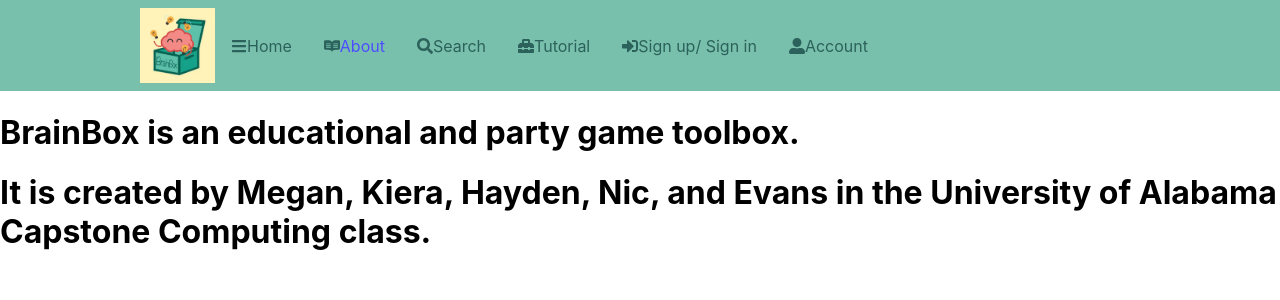
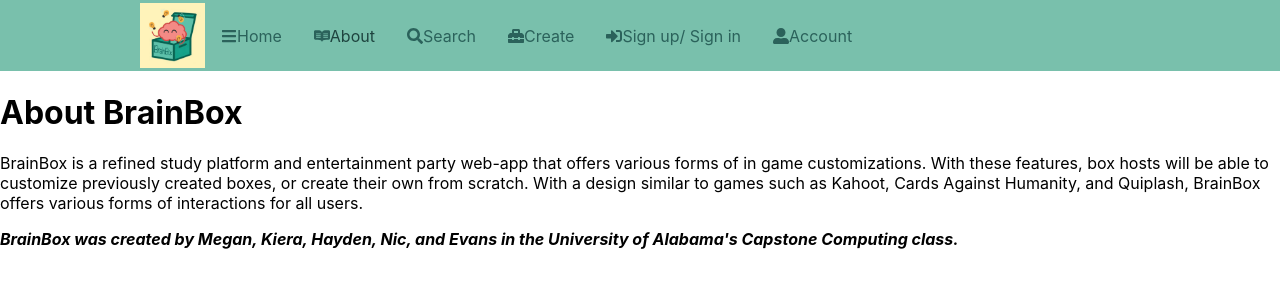
Before and after one commit to haydenjones7/react-website, a React (Create React App) app: page /about in a window 1280 px wide. Shown: the top 300 px of the page. Built offline with nearby package versions, Linux system fonts and the light colour scheme; the HTML template or start-up script is replaced by a standard one.

Commit message:
made changes

```diff
--- a/src/App.js
+++ b/src/App.js
@@ -5,7 +5,7 @@
   from 'react-router-dom';
 import Home from './pages';
 import About from './pages/about';
-import Tutorial from './pages/tutorial';
+import Create from './pages/create';
 import SignUp from './pages/signup';
 import Search from './pages/search';
 
@@ -14,11 +14,11 @@
     <Router>
     <Navbar />
     <Routes>
-      <Route exact path='/' exact element={<Home />} />
-      <Route exact path='/about' exact element={<About />} />
-      <Route exact path='/search' exact element={<Search />} />
-      <Route exact path='/tutorial' exact element={<Tutorial />} />
-      <Route exact path='/sign-up' exact element={<SignUp />} />
+      <Route exact path='/' element={<Home />} />
+      <Route exact path='/about' element={<About />} />
+      <Route exact path='/search' element={<Search />} />
+      <Route exact path='/create' element={<Create />} />
+      <Route exact path='/sign-up' element={<SignUp />} />
     </Routes>
     </Router>
   );
--- a/src/components/Navbar/NavbarElements.js
+++ b/src/components/Navbar/NavbarElements.js
@@ -10,7 +10,7 @@
 
 export const Nav = styled.nav`
    background: #79C0AC;
-   height: 85px;
+   height: 65px;
    display: flex;
    justify-content: space-between;
    padding: 0.2rem calc((100vw - 1000px) / 2);
@@ -26,9 +26,13 @@
    height: 100%;
    cursor: pointer;
    &.active {
-      color:#4d4dff;
+      color:#1E443F;
+   }
+   &:hover {
+      color:#eeb7b3;
    }
 `;
+
 
 export const Bars = styled(FaBars)`
    display: flex;
@@ -124,6 +128,6 @@
    /* width: 100vw; */
    /* white-space: 100vw; */
    @media screen and (max-width: 768px) {
-      display: none;
+      display: flex;
    }
 `;
--- a/src/components/Navbar/index.js
+++ b/src/components/Navbar/index.js
@@ -7,7 +7,7 @@
       <>
          <Nav>
             <NavMenu>
-               <img src={logo} alt="logo" height="75" width="75"/>
+               <img src={logo} alt="logo" height="65" width="65"/>
                <NavLink to="" activeStyle>
                   <Bars/>
                   Home
@@ -20,9 +20,9 @@
                   <SearchIcon/>
                   Search
                </NavLink>
-               <NavLink to="/tutorial" activeStyle>
+               <NavLink to="/create" activeStyle>
                   <Toolbox/>
-                  Tutorial
+                  Create
                </NavLink>
                <NavLink to="/sign-up" activeStyle>
                   <Signin/>
--- a/src/firebase-config.js
+++ b/src/firebase-config.js
@@ -2,12 +2,12 @@
 import { getAuth } from 'firebase/auth'
 
 const firebaseConfig = {
-    apiKey: "AIzaSyAF8ExMHA1-TESmgJDYeVzCQj7DtyVUcfQ",
-    authDomain: "auth-production-21219.firebaseapp.com",
-    projectId: "auth-production-21219",
-    storageBucket: "auth-production-21219.appspot.com",
-    messagingSenderId: "9502892813",
-    appId: "1:9502892813:web:28d55011eff6c9ebec0644"
+  apiKey: "AIzaSyDv-ViRiwlNKukYUMBnfDdcAFoRCRBLDOM",
+  authDomain: "brainbox-aaa8a.firebaseapp.com",
+  projectId: "brainbox-aaa8a",
+  storageBucket: "brainbox-aaa8a.appspot.com",
+  messagingSenderId: "937716920944",
+  appId: "1:937716920944:web:134da92e03f0480ef53ab5"
   }; //if publishing use env vars
 
   const app = initializeApp(firebaseConfig);
--- a/src/pages/about.js
+++ b/src/pages/about.js
@@ -2,14 +2,23 @@
 
 const About = () => {
    return (
-      <div>
-         <h1>
-            BrainBox is an educational and party game toolbox.
+      <div className="page">
+         <h1 className="title">
+         About BrainBox
          </h1>
-         <h1>
-            It is created by Megan, Kiera, Hayden, Nic, and Evans in the University of Alabama Capstone Computing class.
-         </h1>
-      </div>
+         <p>
+            BrainBox is a refined study platform and entertainment party web-app that offers various forms of in game customizations.
+            With these features, box hosts will be able to customize previously created boxes, or create their own from scratch.
+            With a design similar to games such as Kahoot, Cards Against Humanity, and Quiplash, BrainBox offers various forms of interactions for all users.
+         </p>
+         <p>
+            <em>
+               <strong>
+                  BrainBox was created by Megan, Kiera, Hayden, Nic, and Evans in the University of Alabama's Capstone Computing class.
+               </strong>
+            </em>
+         </p>
+    </div>
    );
 };
 
--- /dev/null
+++ b/src/pages/create.js
@@ -0,0 +1,11 @@
+import React from "react";
+
+const Create = () => {
+   return (
+      <h1>
+         This page is where you'll create games!
+      </h1>
+   );
+};
+
+export default Create;
--- a/src/Login.js
+++ b/src/pages/login.js
@@ -4,8 +4,8 @@
 signOut,
 signInWithEmailAndPassword,
 } from 'firebase/auth';
-import './App.css';
-import {auth} from './firebase-config'
+import '../App.css';
+import {auth} from '../firebase-config'
 
 function Login() {
 
--- a/src/pages/signup.js
+++ b/src/pages/signup.js
@@ -1,5 +1,5 @@
 import React from "react";
-import Login from "../Login.js";
+import Login from "./login.js";
 
 
 const SignUp = () => {
--- a/src/pages/tutorial.js
+++ /dev/null
@@ -1,11 +0,0 @@
-import React from "react";
-
-const Tutorial = () => {
-   return (
-      <h1>
-         This page contains tutorials for creating your first game!
-      </h1>
-   );
-};
-
-export default Tutorial;
```
